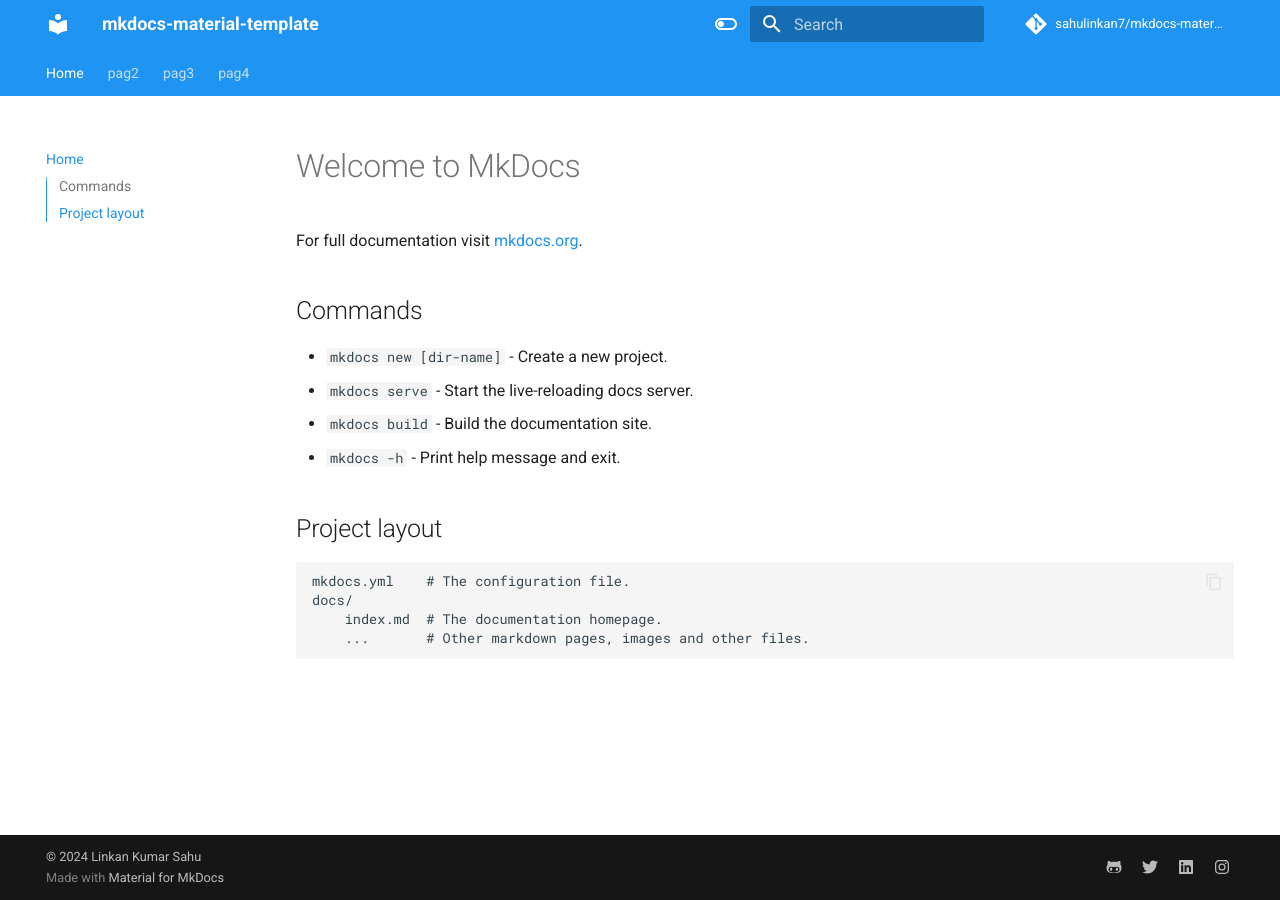
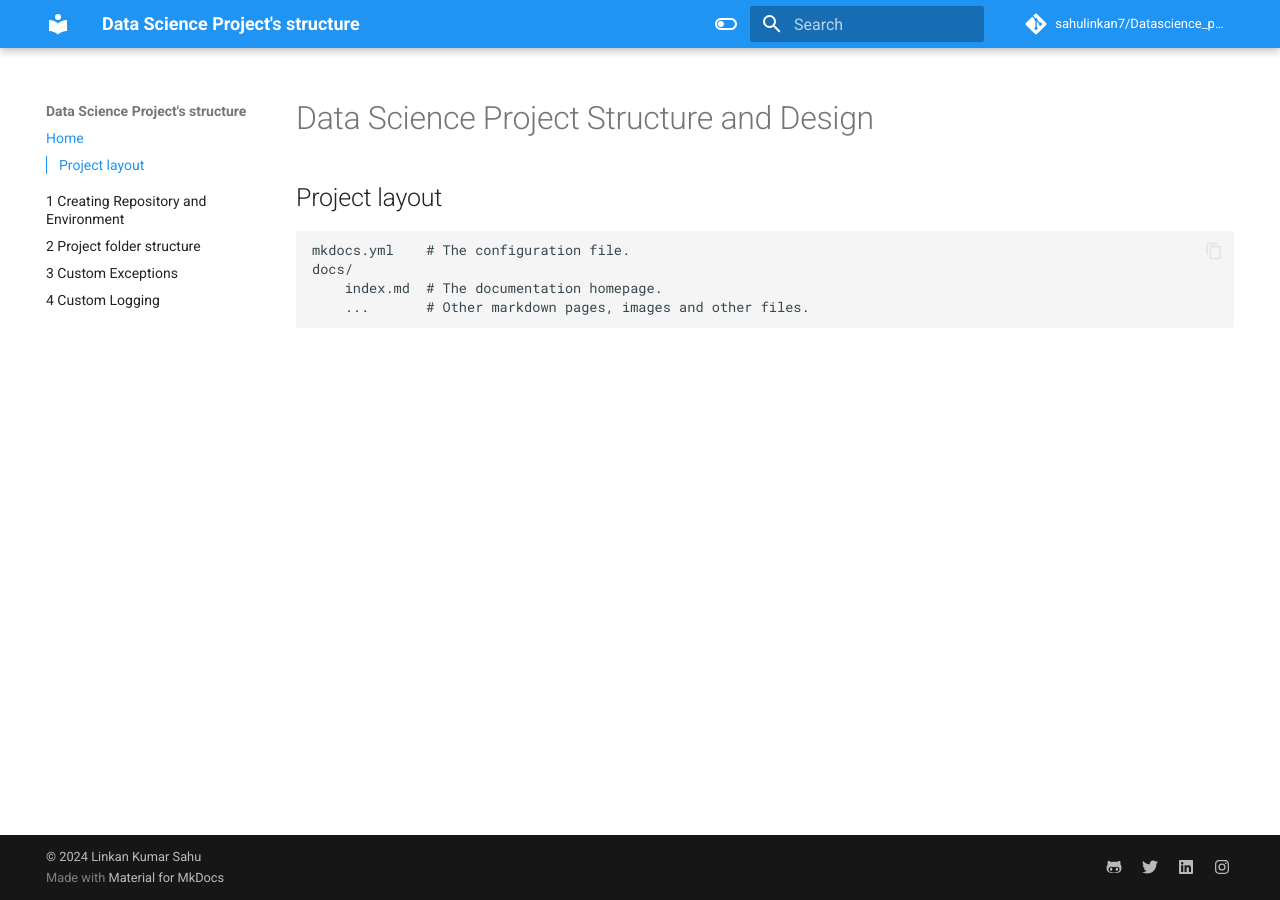
Before and after one commit to Sahulinkan7/Datascience_projects_structures, an MkDocs documentation site: the page built from docs/index.md, in a window 1280 px wide. Built offline with MkDocs 1.6.1 and Material for MkDocs 9.7.7, drawn with Linux system fonts in a browser that asks for light colours; comment, search, counter and statistics services are not loaded.

Commit message:
mkdocs codes updated

```diff
--- a/docs/index.md
+++ b/docs/index.md
@@ -1,13 +1,4 @@
-# Welcome to MkDocs
-
-For full documentation visit [mkdocs.org](https://www.mkdocs.org).
-
-## Commands
-
-* `mkdocs new [dir-name]` - Create a new project.
-* `mkdocs serve` - Start the live-reloading docs server.
-* `mkdocs build` - Build the documentation site.
-* `mkdocs -h` - Print help message and exit.
+# Data Science Project Structure and Design
 
 ## Project layout
 
--- a/mkdocs.yml
+++ b/mkdocs.yml
@@ -1,25 +1,26 @@
 # Project information
-site_name: mkdocs-material-template
+site_name: Data Science Project's structure
 # defeine TOC or order of website-
 nav:
   - Home: index.md
-  - pag2: page2.md
-  - pag3: page3.md
-  - pag4: page4.md
+  - 1 Creating Repository and Environment: 1_create_repo_env.md
+  - 2 Project folder structure: 2_project_folder_structure.md
+  - 3 Custom Exceptions: 3_custom_exception.md
+  - 4 Custom Logging: 4_custom_logger.md
 
 site_author: Linkan Kumar Sahu
 site_description: >-
   DESCRIPTION
 
 # Repository
-repo_name: sahulinkan7/mkdocs-material-template
-repo_url: https://github.com/sahulinkan7/mkdocs-material-template
+repo_name: sahulinkan7/Datascience_projects_structures
+repo_url: https://github.com/Sahulinkan7/Datascience_projects_structures.git
 
 # Configuration
 theme:
   name: material
   features:
-    - navigation.tabs
+    #- navigation.tabs
     - navigation.sections
     - toc.integrate
     - navigation.top
```
Also changed, not shown: README.md (+2 -4 lines), docs/1_create_repo_env.md (added, +18 -0 lines), docs/2_project_folder_structure.md (added, +70 -0 lines), docs/page2.md (deleted, +0 -8 lines), docs/3_custom_exception.md (added), docs/4_custom_logger.md (added), docs/page3.md (deleted), docs/page4.md (deleted).
